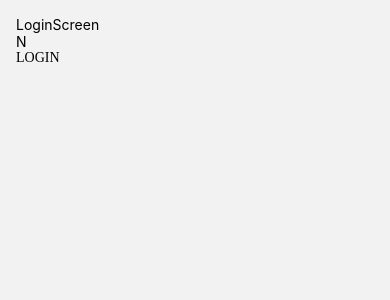
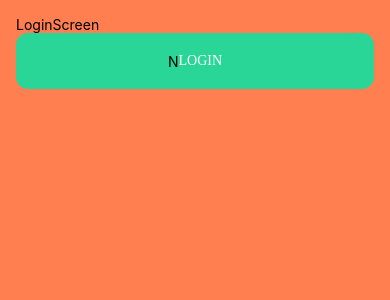
Before and after one commit to DangLake/BanNhaNong, a React Native app: screen /LoginScreen in a window 390 px wide. Shown: the top 300 px of the page. Built offline with nearby package versions, Linux system fonts and the light colour scheme.

Commit message:
add icon button but error

```diff
--- a/src/components/ButtonComponent.tsx
+++ b/src/components/ButtonComponent.tsx
@@ -1,12 +1,15 @@
 // src/components/ButtonComponent.js
 import React from 'react';
 import TextComponent from './TextComponent';
+
 import { StyleProp, ViewStyle, TextStyle } from 'react-native';
 import { TouchableOpacity } from 'react-native-gesture-handler';
 import { globalStyles } from '../styles/globalStyles';
+import { appColors } from '../constants/appColors';
+import { fontFamilies } from '../constants/fontFamilies';
 
 interface Props {
-  icon?: ReactNode;
+  icon?: React.ReactNode;
   text: string;
   type?: 'primary'|'text'|'link';
   color?: string;
@@ -20,9 +23,18 @@ interface Props {
 const ButtonComponent = (props:Props) => {
   // eslint-disable-next-line @typescript-eslint/no-unused-vars
   const {icon,text,type,color,styles,textColor,textStyles,onPress,iconFlex} = props;
-return <TouchableOpacity styles={[globalStyles.button,{}, styles]} >
+return <TouchableOpacity style={[globalStyles.button,{backgroundColor: color ?? appColors.primary}, styles]} >
 {icon && icon}
-  <TextComponent text={text} color={textColor} styles={textStyles} />
+  <TextComponent
+    text={text}
+    color={textColor ?? appColors.white}
+    font={fontFamilies.semiBold}
+    // eslint-disable-next-line react-native/no-inline-styles
+    styles={[textStyles,{
+      marginLeft: icon === 'left' ? 12 : 0,
+    }]}
+    flex={icon && iconFlex === 'right' ? 1 : 0}
+    />
   {icon && iconFlex === 'right' && icon}
 </TouchableOpacity>;
 };
--- a/src/constants/appColors.ts
+++ b/src/constants/appColors.ts
@@ -3,6 +3,6 @@ export const appColors =    {
     text : '#000000',
     gray: '#807A7A',
     gray2: '#DADADA',
-    white: 'FFFFFF',
+    white: '#FFFFFF',
 
-}
+};
--- a/src/screens/auth/LoginScreen.tsx
+++ b/src/screens/auth/LoginScreen.tsx
@@ -6,7 +6,7 @@ import { globalStyles } from '../../styles/globalStyles';
 const LoginScreen = () => {
   return (
     // eslint-disable-next-line react-native/no-inline-styles
-    <View   style={[globalStyles.container,{padding: 16}]}>
+    <View   style={[globalStyles.container,{padding: 16,backgroundColor: 'coral'}]}>
       <Text>LoginScreen</Text>
       <ButtonComponent text="LOGIN" onPress={() => console.log('Login')}
       icon={
```
